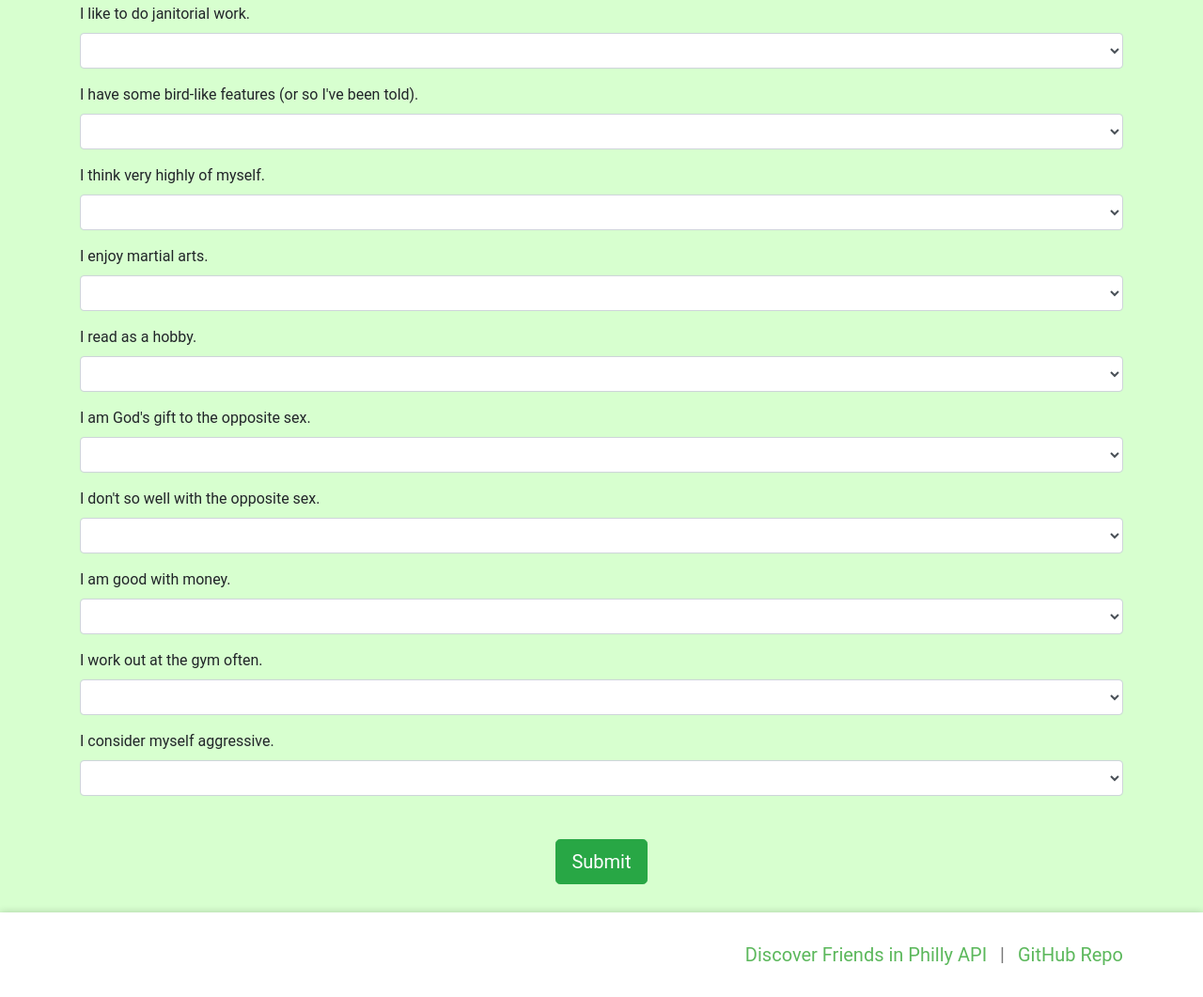
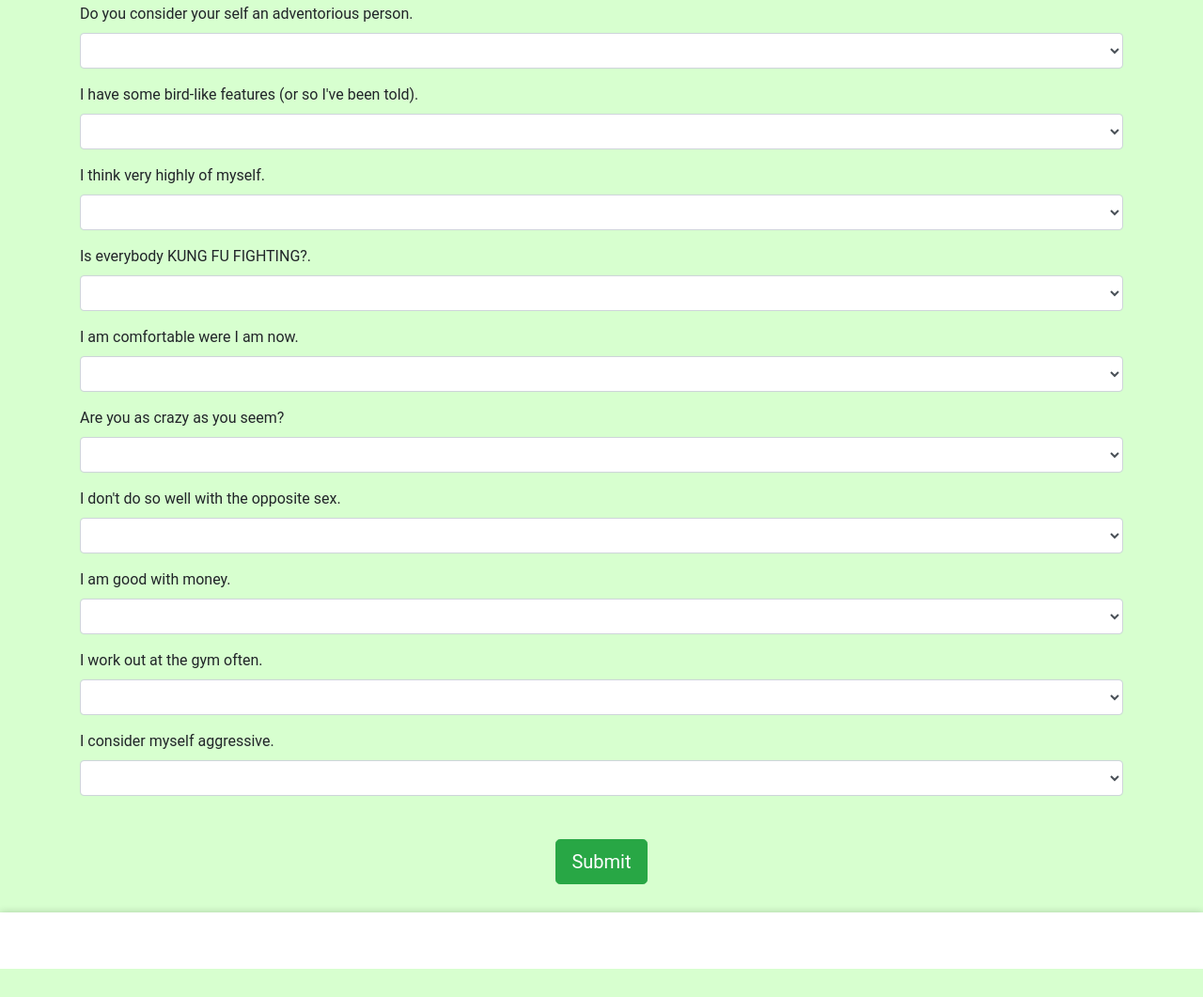
Before and after one commit to UnseenMountain/Friend-Finder, a plain HTML site: page app/public/survey.html in a window 1280 px wide. Shown: the part 451-1512 px from the top of the page at 94% size. After the commit the page ends 1482 px from the top, so only its background shows below. Drawn offline with nearby package versions, Linux system fonts and the light colour scheme.

```diff
--- a/app/public/survey.html
+++ b/app/public/survey.html
@@ -22,7 +22,7 @@
 				<input id="photo" type="text" class="form-control" placeholder="Link to Profile Photo (Required)">
 			</div>
 			<div class="form-group">
-				<label for="question1">I like to do janitorial work.</label>
+				<label for="question1">Do you consider your self an adventorious person.</label>
 				<select class="form-control" id="question1">
 					<option value="empty"></option>
 					<option value="1">1</option>
@@ -55,7 +55,7 @@
 				</select>
 			</div>
 			<div class="form-group">
-				<label for="question4">I enjoy martial arts.</label>
+				<label for="question4">Is everybody KUNG FU FIGHTING?.</label>
 				<select class="form-control" id="question4">
 					<option value="empty"></option>
 					<option value="1">1</option>
@@ -66,7 +66,7 @@
 				</select>
 			</div>
 			<div class="form-group">
-				<label for="question5">I read as a hobby.</label>
+				<label for="question5">I am comfortable were I am now.</label>
 				<select class="form-control" id="question5">
 					<option value="empty"></option>
 					<option value="1">1</option>
@@ -77,7 +77,7 @@
 				</select>
 			</div>
 			<div class="form-group">
-				<label for="question6">I am God's gift to the opposite sex.</label>
+				<label for="question6">Are you as crazy as you seem?</label>
 				<select class="form-control" id="question6">
 					<option value="empty"></option>
 					<option value="1">1</option>
@@ -88,7 +88,7 @@
 				</select>
 			</div>
 			<div class="form-group">
-				<label for="question7">I don't so well with the opposite sex.</label>
+				<label for="question7">I don't do so well with the opposite sex.</label>
 				<select class="form-control" id="question7">
 					<option value="empty"></option>
 					<option value="1">1</option>
@@ -157,11 +157,7 @@
 	</div>
 
 	<footer>
-		<div class="container">
-			<a href="/api/friends">Discover Friends in Philly API</a>
-			<span>|</span>
-			<a href="https://github.com/yoonslee/FriendFinder">GitHub Repo</a>
-		</div>
+
 	</footer>
 
 	<script
```
Also changed, not shown: app/public/index.html (+2 -1 lines).
